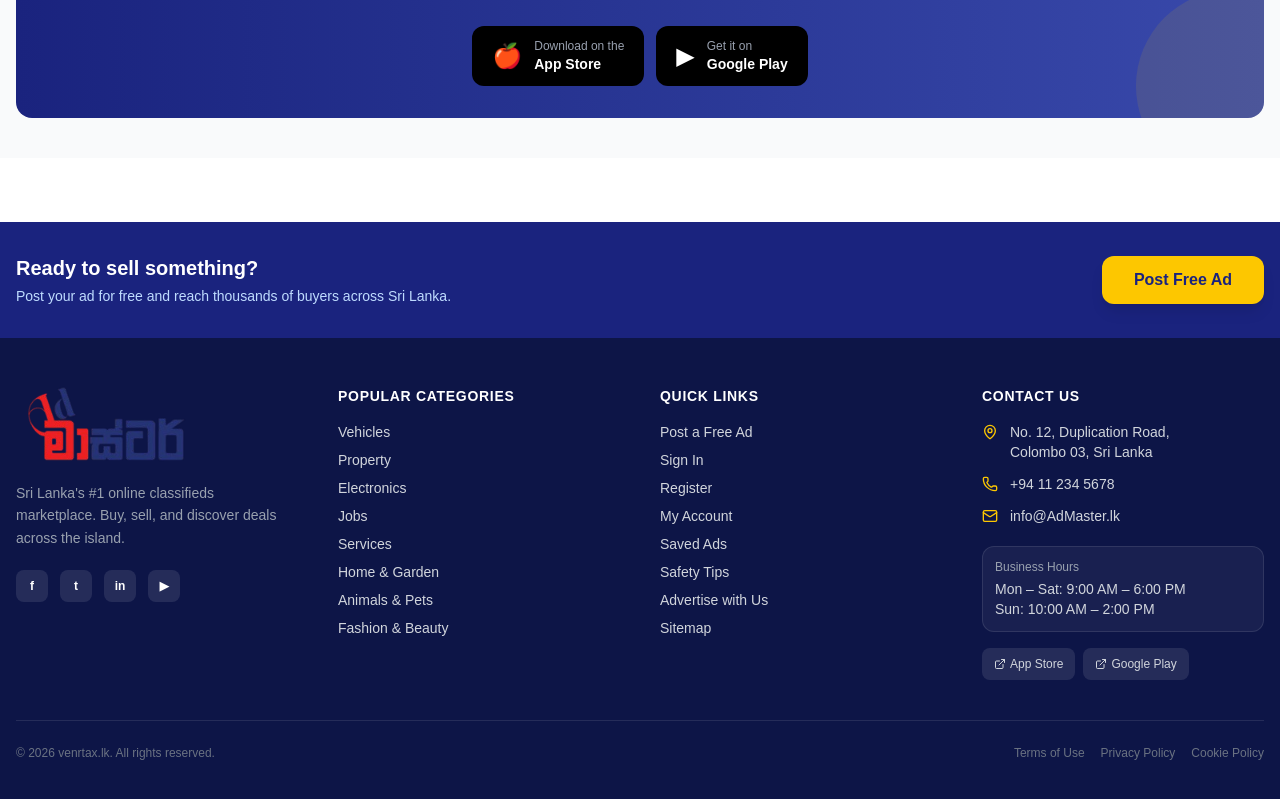
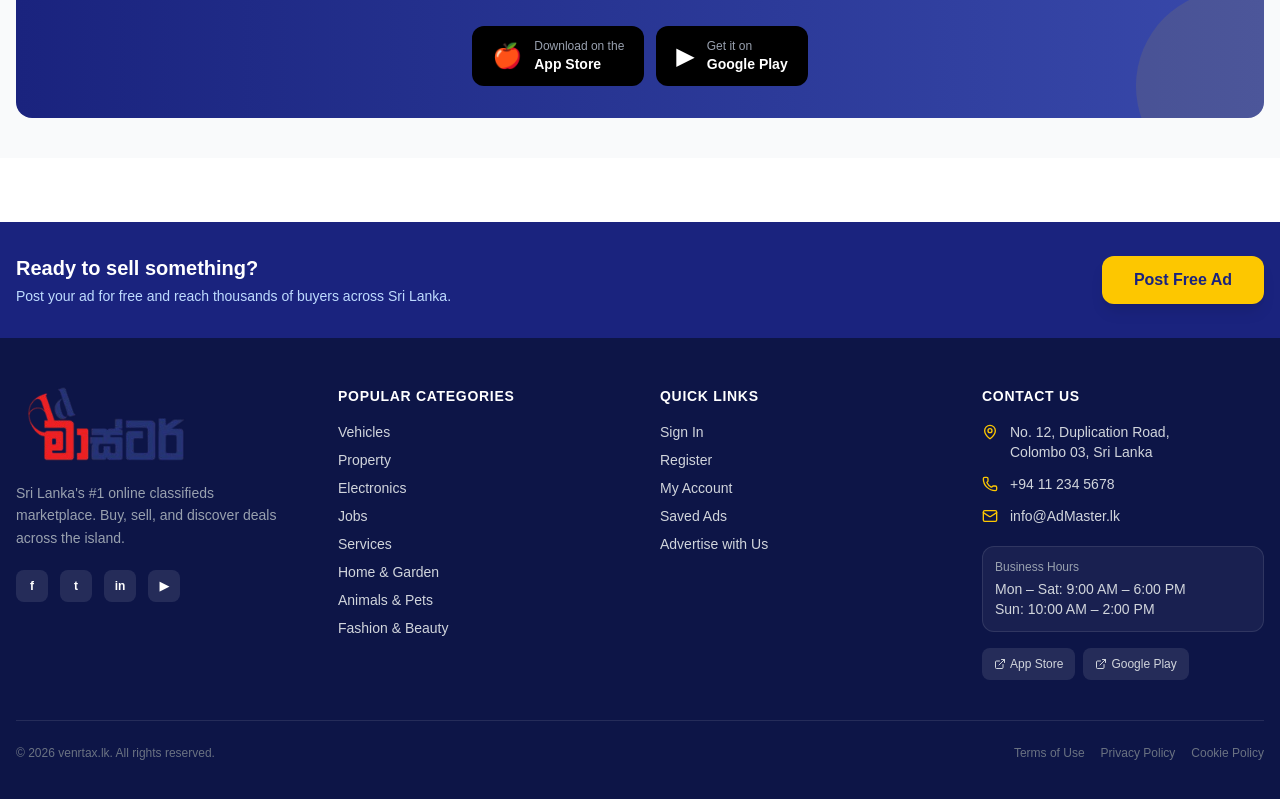
Before and after one commit to Dalaxshan/Ad-Master-FE, a Next.js app: page / in a window 1280 px wide. Shown: the part 3061-3860 px from the top of the page. Built offline with nearby package versions, Linux system fonts and the light colour scheme.

Commit message:
Update footer links to improve navigation and remove redundant entries

```diff
--- a/components/website/Footer.tsx
+++ b/components/website/Footer.tsx
@@ -95,14 +95,11 @@ export default function Footer() {
             </h4>
             <ul className="space-y-2 text-sm">
               {[
-                { label: "Post a Free Ad", href: "/ad" },
                 { label: "Sign In", href: "/login" },
                 { label: "Register", href: "/register" },
                 { label: "My Account", href: "/profile" },
                 { label: "Saved Ads", href: "/coming-soon" },
-                { label: "Safety Tips", href: "/coming-soon" },
-                { label: "Advertise with Us", href: "/coming-soon" },
-                { label: "Sitemap", href: "/coming-soon" },
+                { label: "Advertise with Us", href: "/ad" },
               ].map((item) => (
                 <li key={item.href}>
                   <Link
```
